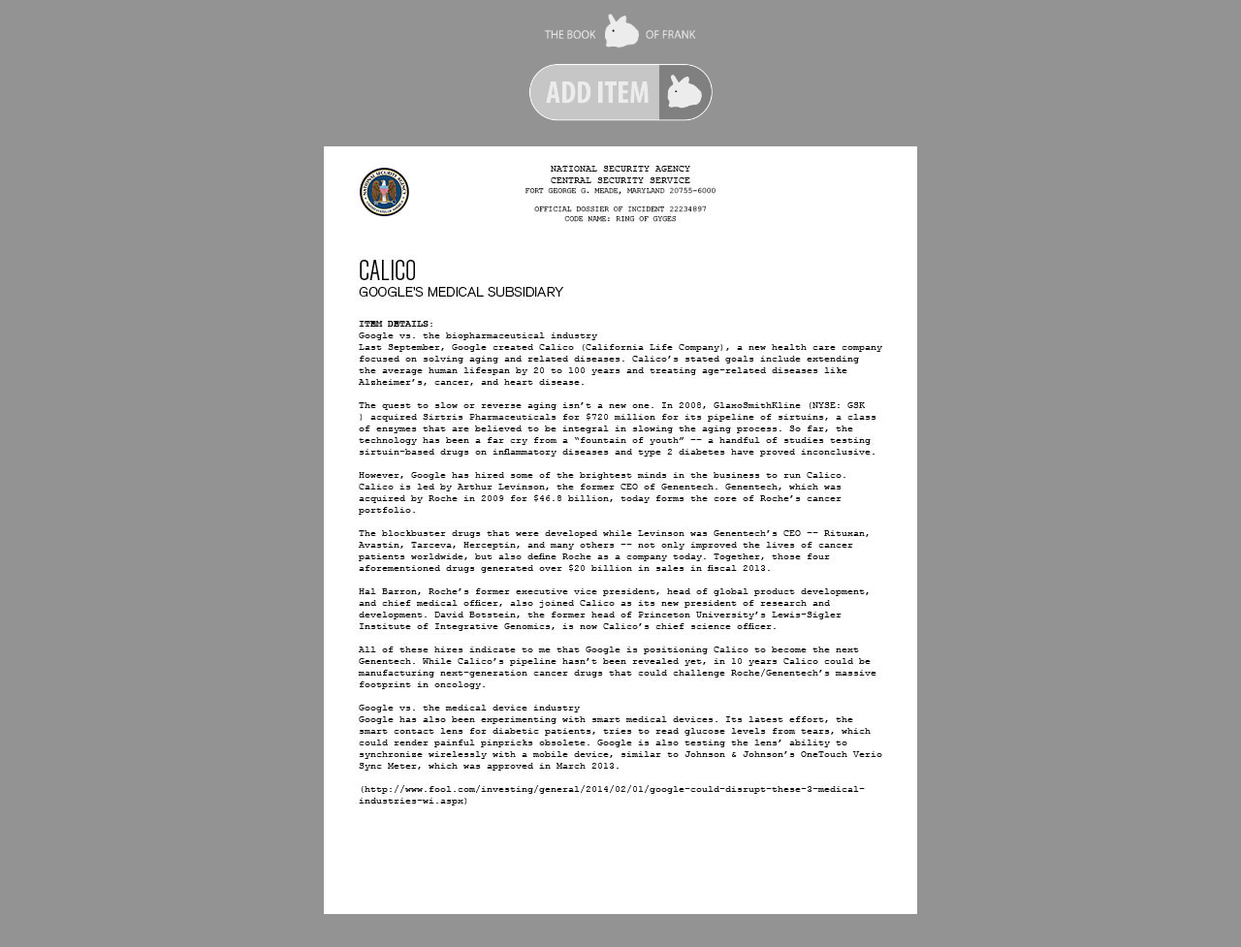
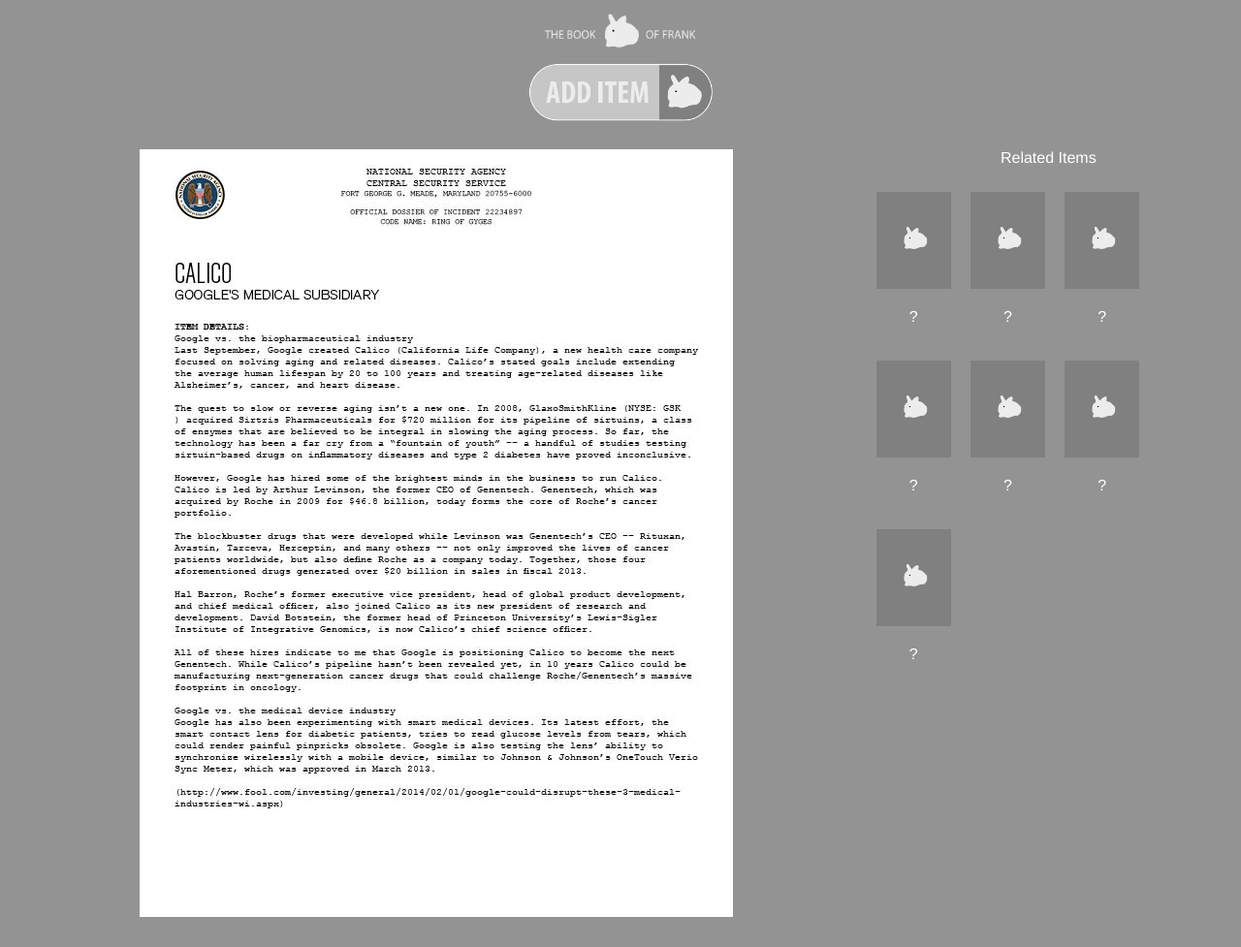
Before and after one commit to agquinn01/bookoffrank, a Flask app: page /item10 in a window 1280 px wide. Shown: the whole page at 97% size. Before the commit the page ends 943 px from the top, so only its background shows below. Run offline with Flask 2, Linux system fonts and the light colour scheme.

Commit message:
added related items to item 10

```diff
--- a/app.py
+++ b/app.py
@@ -19,7 +19,7 @@
 dossierItems['07'] = {'image':'static/img/dossier/Dossier017.jpg', 'index':'07','title':'SNAKE AND MOLE', 'route':'/item7', 'chapter':'2'}
 dossierItems['08'] = {'image':'static/img/dossier/Dossier018.jpg', 'index':'08','title':'BEE AND OWL', 'route':'/item8', 'chapter':'2'}
 dossierItems['09'] = {'image':'static/img/dossier/Dossier019.jpg', 'index':'09','title':'SALLY', 'route':'/item9', 'chapter':'2'}
-dossierItems['10'] = {'image':'static/img/dossier/Dossier0110.jpg', 'index':'10','title':'CALICO', 'route':'/item10', 'chapter':'2'}
+dossierItems['10'] = {'image':'static/img/dossier/Dossier0110.jpg', 'index':'10','title':'CALICO', 'route':'/item10', 'chapter':'2', 'related':['01','02','03','04','05','09','11']}
 dossierItems['11'] = {'image':'static/img/dossier/MedCityCalico.png', "index":"11",'title':'CALICO WEB 1', 'route':'/item11', 'chapter':'2'}
 
 
@@ -173,12 +173,20 @@
 @app.route("/item10")
 def item10():
 	foundItems['10']['value'] = True
-	dossierItems['10'] = {'image':'static/img/dossier/Dossier0110.jpg', 'index':'10','title':'CALICO', 'route':'/item10', 'chapter':'2'}
+	dossierItems['10'] = {'image':'static/img/dossier/Dossier0110.jpg', 'index':'10','title':'CALICO', 'route':'/item10', 'chapter':'2', 'related':['01','02','03','04','05','09','11']}
+	relatedItems = []
+
+	for item in dossierItems['10']['related']:
+		relatedItems.append(dossierItems[item])
+
+	relatedItems.sort(key=operator.itemgetter('index'))
+
 	templateData = {
 	'title' : dossierItems['10']['title'],
-	'image' : dossierItems['10']['image']
+	'image' : dossierItems['10']['image'],
+	'relatedItems' : relatedItems
 	}
-	return render_template("item.html", **templateData)
+	return render_template("item1.html", **templateData)
 
 @app.route("/item11")
 def item11():
--- a/templates/item1.html
+++ b/templates/item1.html
@@ -1,13 +1,47 @@
 {% extends "/layout_simple.html" %}
 
 {% block styles %}
+		<style>
+			a:link {text-decoration:none;}
+			a:visited {text-decoration:none;}
+			a:hover {text-decoration:none;}
+			a:active {text-decoration:none;}
+			p { color:white; font-family: "Helvetica", sans-serif; }
+			h1 { color:white; font-family: "Helvetica", sans-serif; }
+
+			.floated_img
+			{
+				float: left;
+				padding: 10px;
+			}
+		</style>
 {% endblock %}
 
 {% block body %}
 
 	<center><a href="/list"><img src="/static/img/add_item.png" alt="add item" width="200" padding="20">
-
-	<p><img src= {{ image }} alt={{ title }}></p>
+	<table>
+		<tr>
+			<td width="70%" valign="top">
+				<center>
+					<p><img src= {{ image }} alt={{ title }}></p>
+				</center>
+			</td>
+			<td width="30%" valign="top" align="left">
+				<center>
+					<p>Related Items</p>
+				</center>
+				{% for item in relatedItems %}
+					<div class="floated_img">
+						<a href={{ item.route }}><img src={{ item.image }} height="100"></img>
+						<center>
+							<p> {{ item.title }} </p>
+						</center>
+					</div>
+				{% endfor %}
+			</td>
+		</tr>
+	</table>
 </center>
 
 {% endblock %}
```
